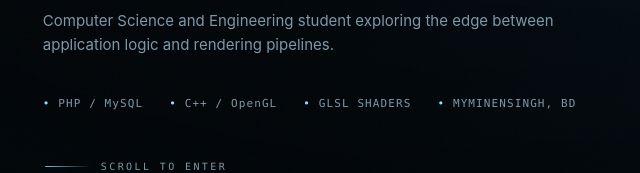
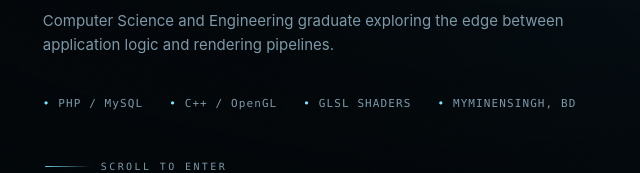
Before and after one commit to tybx007/portfolio, a plain HTML site: page docs/index.html in a window 1280 px wide. Shown: the part 604-777 px from the top of the page, 34-674 px from the left. Drawn offline with Linux system fonts and the light colour scheme; animation ran at ten frames a second.

Commit message:
Update portfolio wording to CSE graduate

```diff
--- a/docs/index.html
+++ b/docs/index.html
@@ -4,7 +4,7 @@
 <meta charset="utf-8">
 <meta name="viewport" content="width=device-width, initial-scale=1">
 <title>Md. Taiyeb Raza — Immersive Portfolio</title>
-<meta name="description" content="An immersive, scroll-driven portfolio for Md. Taiyeb Raza, CSE student: full-stack web systems, real-time graphics and interactive experiments.">
+<meta name="description" content="An immersive, scroll-driven portfolio for Md. Taiyeb Raza, CSE graduate: full-stack web systems, real-time graphics and interactive experiments.">
 <style>
   :root {
     --void: #04080b;
@@ -300,7 +300,7 @@
         </h1>
         <div class="hero-sub">
           <p class="lede">I build systems that are <b>useful</b> and visuals that are <b>alive</b> — from role-based web platforms to shader-driven graphics in real time.</p>
-          <p class="body-copy">Computer Science and Engineering student exploring the edge between application logic and rendering pipelines.</p>
+          <p class="body-copy">Computer Science and Engineering graduate exploring the edge between application logic and rendering pipelines.</p>
         </div>
         <div class="hero-meta">
           <span>PHP / MySQL</span><span>C++ / OpenGL</span><span>GLSL SHADERS</span><span>MYMINENSINGH, BD</span>
```
Also changed, not shown: immersive-portfolio.html (+2 -2 lines).
